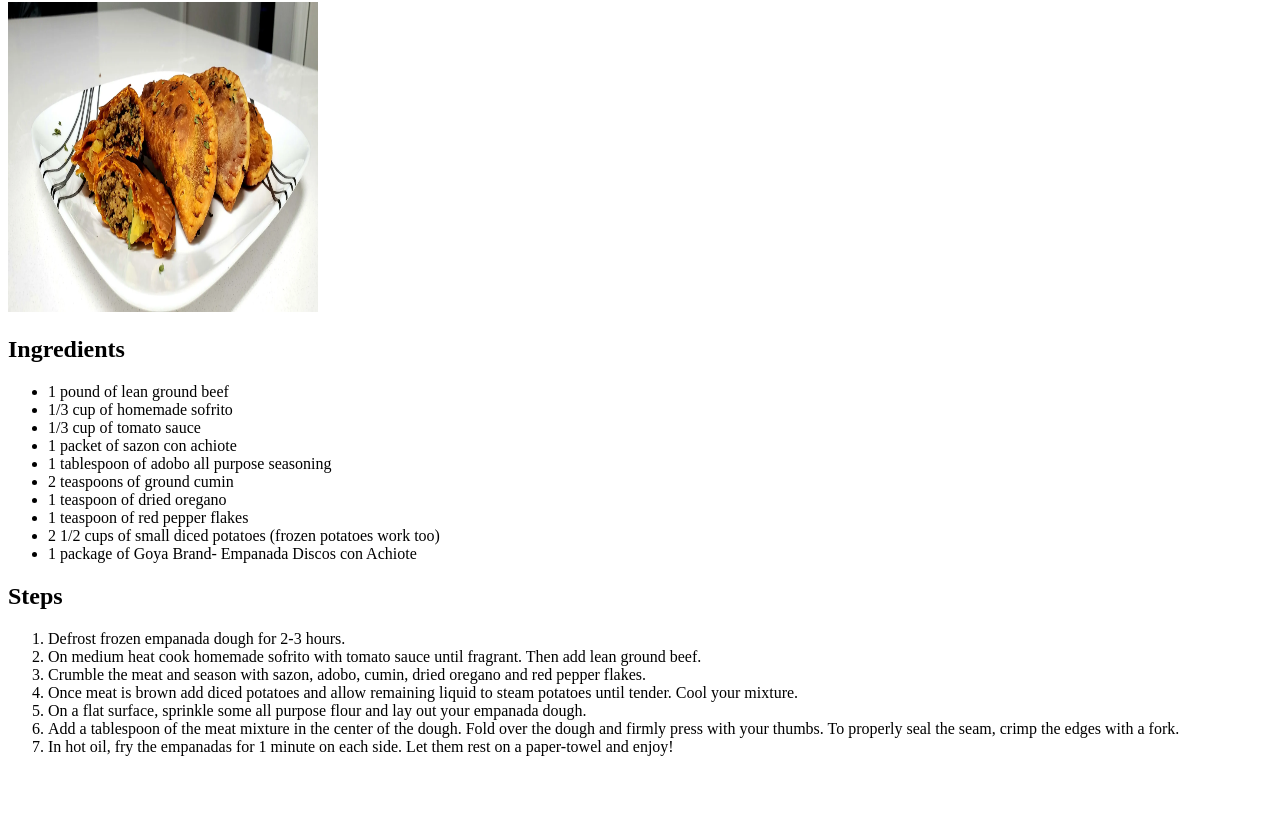
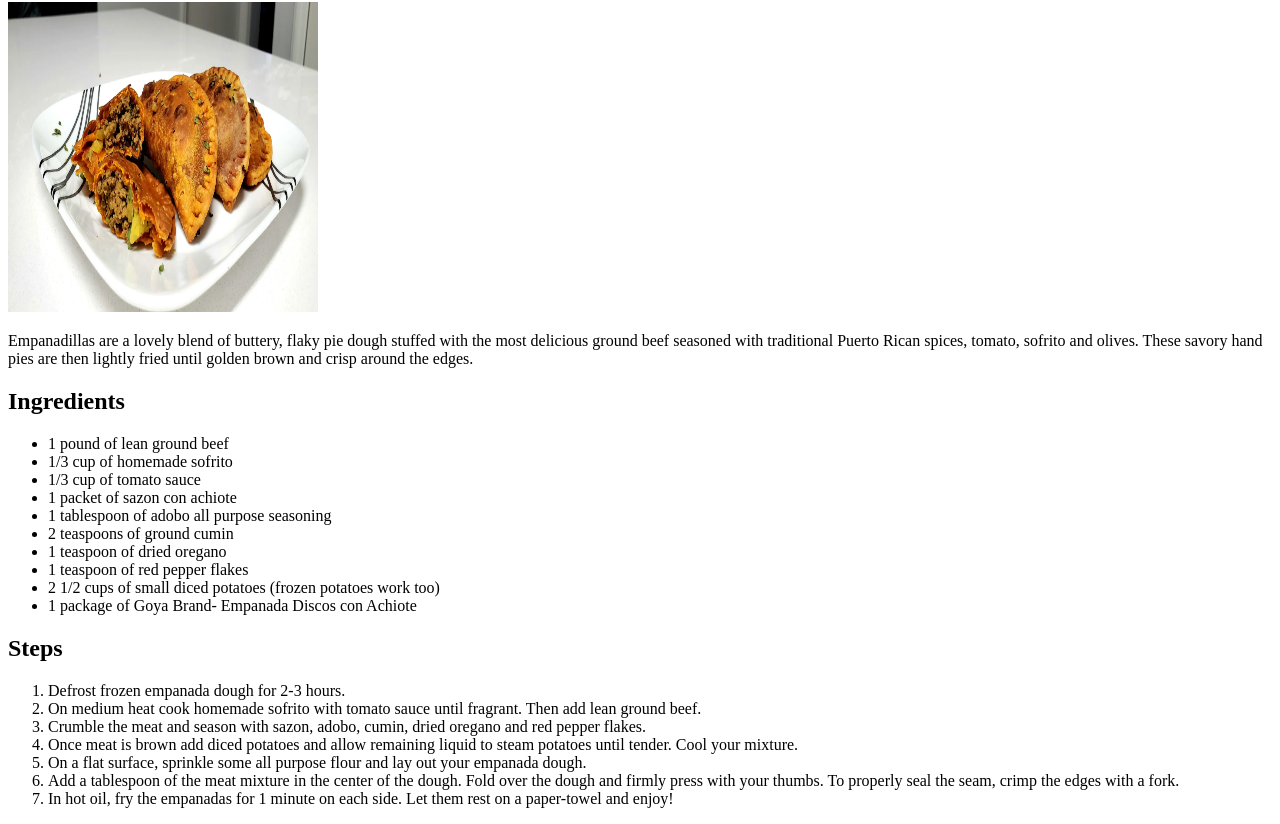
Before and after one commit to dxs6063/odin-recipes, a plain HTML site: page recipes/empanadillas.html in a window 1280 px wide. Shown: the part 78-902 px from the top of the page. Before the commit the page ends 850 px from the top, so only its background shows below. Drawn offline with Linux system fonts and the light colour scheme.

Commit message:
add description to the recipes add css
I forgot to add a description to the recipe. I also added a styles sheet to the page

```diff
--- a/recipes/empanadillas.html
+++ b/recipes/empanadillas.html
@@ -4,10 +4,15 @@
     <meta charset="UTF-8">
     <meta name="viewport" content="width=device-width, initial-scale=1.0">
     <title>Empanadilla Recipe</title>
+    <link rel="stylesheet" href="styles.css">
 </head>
 <body>
     <h1>Empanadilla</h1>
     <img src="../recipes/images/empanadillas.jpg" alt="Picture of empanadillas" height="310" width="310">
+
+    <p>
+        Empanadillas are a lovely blend of buttery, flaky pie dough stuffed with the most delicious ground beef seasoned with traditional Puerto Rican spices, tomato, sofrito and olives. These savory hand pies are then lightly fried until golden brown and crisp around the edges.
+    </p>
 
     <h2>Ingredients</h2>
     <ul>
```
